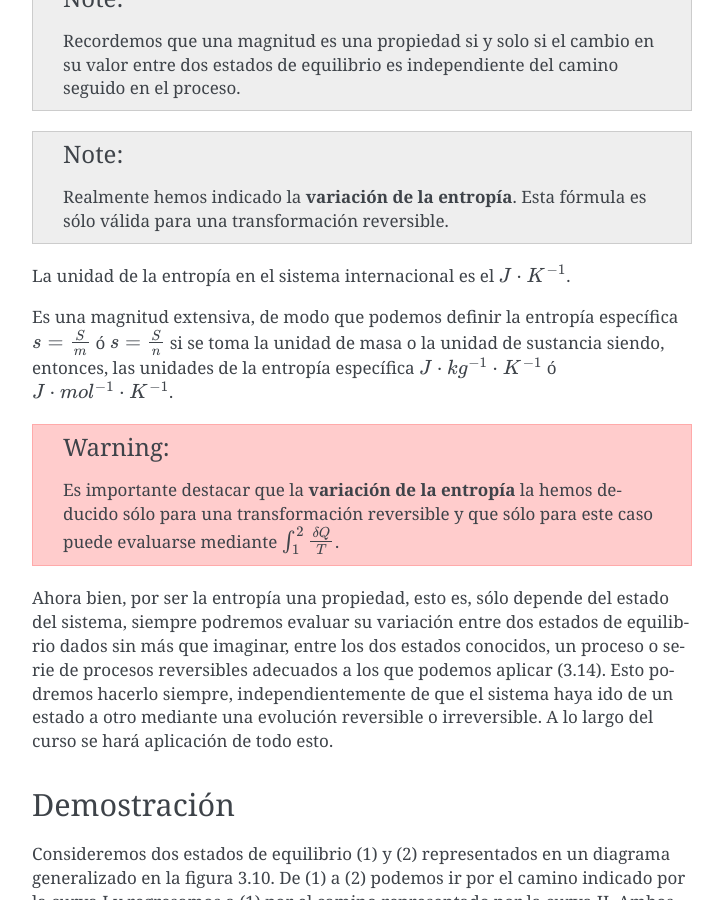
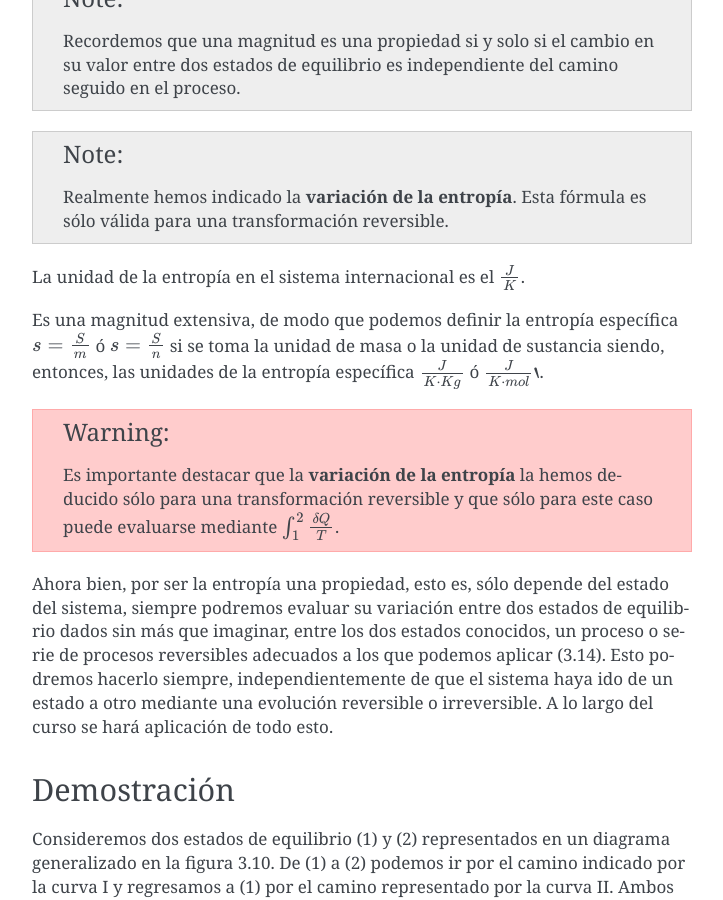
Before and after one commit to mantielero/termodinamica, a Sphinx documentation site: the page built from source/segundo_principio_entropia.rst, in a window 1280 px wide and 900 px high, scrolled down 318 px. Shown: the whole window, without its empty margins (388-1111 px from the left). Built offline with Sphinx 7.4.7, drawn with Linux system fonts in a browser that asks for light colours.

Commit message:
Update segundo_principio_entropia.rst

```diff
--- a/source/segundo_principio_entropia.rst
+++ b/source/segundo_principio_entropia.rst
@@ -20,9 +20,9 @@ La **entropía** es una *propiedad del sistema* definida como:
 
    Realmente hemos indicado la **variación de la entropía**. Esta fórmula es sólo válida para una transformación reversible.
 
-La unidad de la entropía en el sistema internacional es el :math:`J\cdot K^{-1}`.
+La unidad de la entropía en el sistema internacional es el :math:`\frac{J}{K}`.
 
-Es una magnitud extensiva, de modo que podemos definir la entropía específica :math:`s =\frac{S}{m}` ó :math:`s =\frac{S}{n}` si se toma la unidad de masa o la unidad de sustancia siendo, entonces, las unidades de la entropía específica  :math:`J\cdot kg^{-1}\cdot K^{-1}` ó :math:`J\cdot mol^{-1}\cdot K^{-1}`.
+Es una magnitud extensiva, de modo que podemos definir la entropía específica :math:`s =\frac{S}{m}` ó :math:`s =\frac{S}{n}` si se toma la unidad de masa o la unidad de sustancia siendo, entonces, las unidades de la entropía específica  :math:`\frac{J}{K \cdot Kg}` ó :math:`\frac{J}{K \cdot mol}``.
 
 .. warning::
 
```
